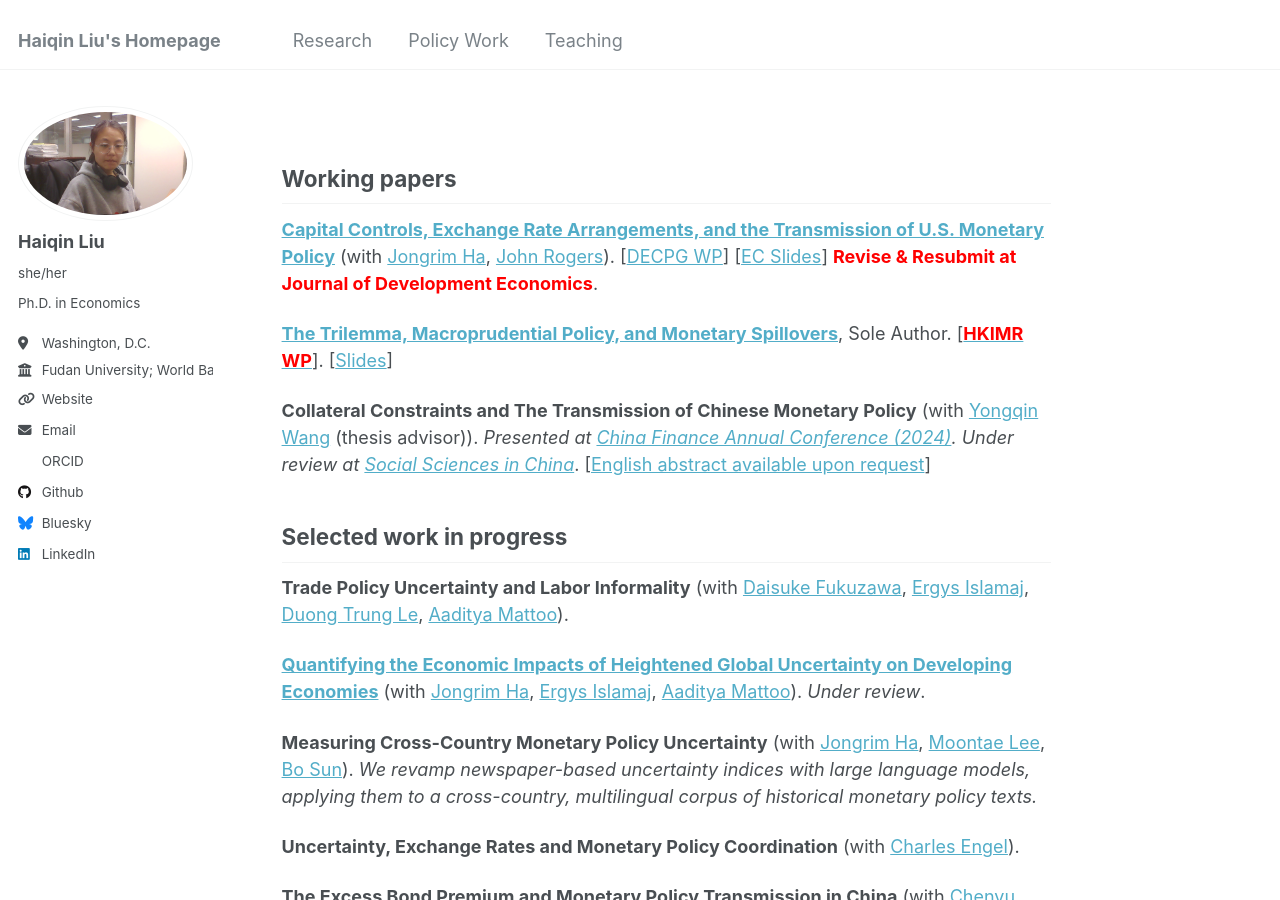
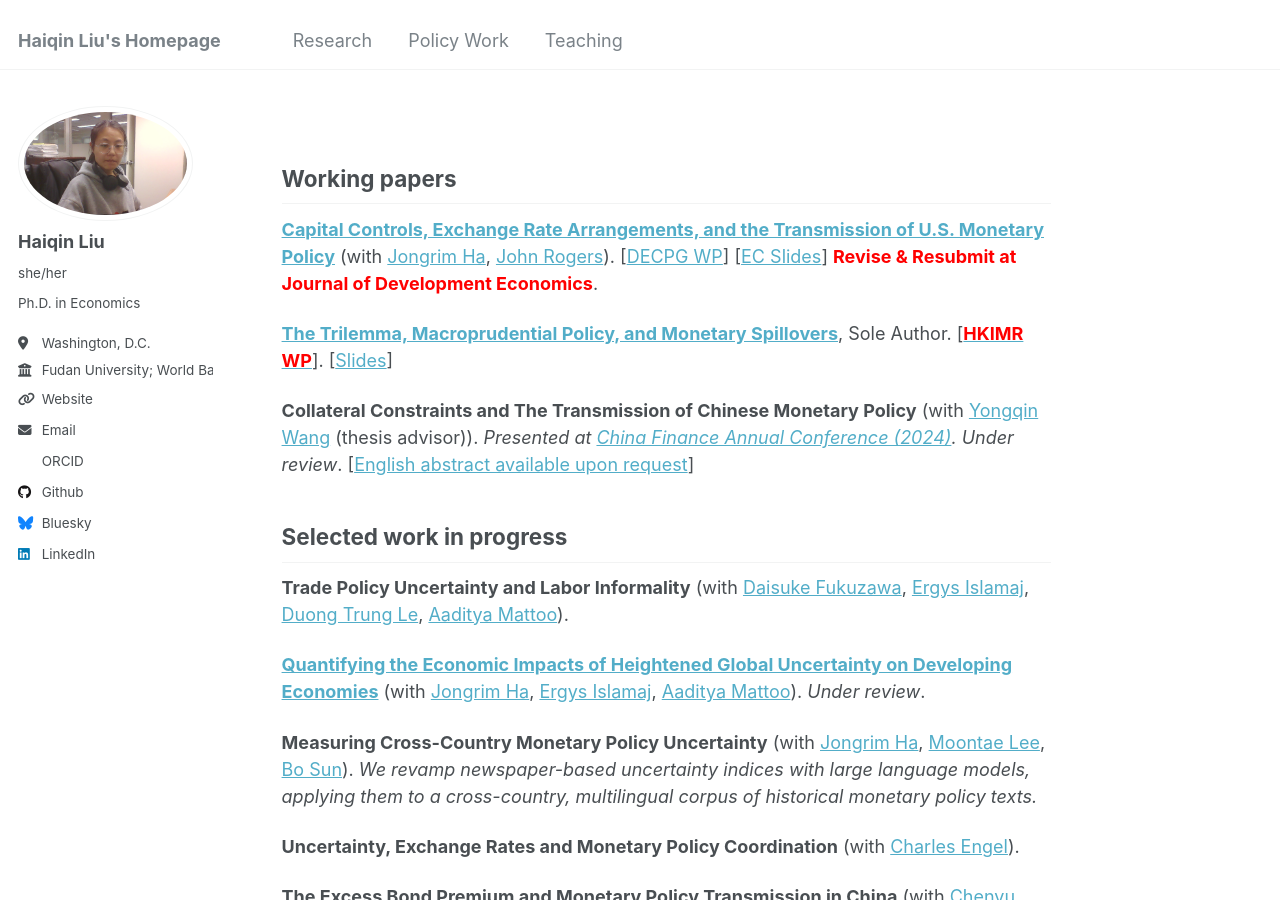
Before and after one commit to liuhaiqinFDU/liuhaiqinFDU.github.io, a Jekyll site: the page built from research.md, in a window 1280 px wide and 900 px high. Built offline with Jekyll 4.4.1, drawn with Linux system fonts in a browser that asks for light colours; some web fonts are replaced.

Commit message:
Update research.md

```diff
--- a/research.md
+++ b/research.md
@@ -11,7 +11,7 @@
 
 [**The Trilemma, Macroprudential Policy, and Monetary Spillovers**](https://papers.ssrn.com/sol3/papers.cfm?abstract_id=5538878), Sole Author. [**[<font color="red">HKIMR WP</font>](https://www.aof.org.hk/docs/default-source/hkimr/working-papers/2025/full-textb6d5838a-ca50-4e38-bd37-2a104a50b361.pdf?sfvrsn=43fe4540_1)**]. [[Slides](https://www.dropbox.com/scl/fi/syt73glashowatap0l2ax/JMP_Slides_EAPCE.pdf?rlkey=ok4rv6evq66lx307biadqruyn&st=4sd55cfa&dl=0)]
 
-**Collateral Constraints and The Transmission of Chinese Monetary Policy** (with [Yongqin Wang](https://fisf.fudan.edu.cn/en_show-112-156.html) (thesis advisor)). *Presented at [China Finance Annual Conference (2024)](http://www.jryj.org.cn/CN/news/news104.shtml).* *Under review at [Social Sciences in China](https://en.wikipedia.org/wiki/Social_Sciences_in_China_(journal))*. [[English abstract available upon request]()]
+**Collateral Constraints and The Transmission of Chinese Monetary Policy** (with [Yongqin Wang](https://fisf.fudan.edu.cn/en_show-112-156.html) (thesis advisor)). *Presented at [China Finance Annual Conference (2024)](http://www.jryj.org.cn/CN/news/news104.shtml).* *Under review*. [[English abstract available upon request]()] <!-- at [Social Sciences in China](https://en.wikipedia.org/wiki/Social_Sciences_in_China_(journal)) -->
 
 
 
```
